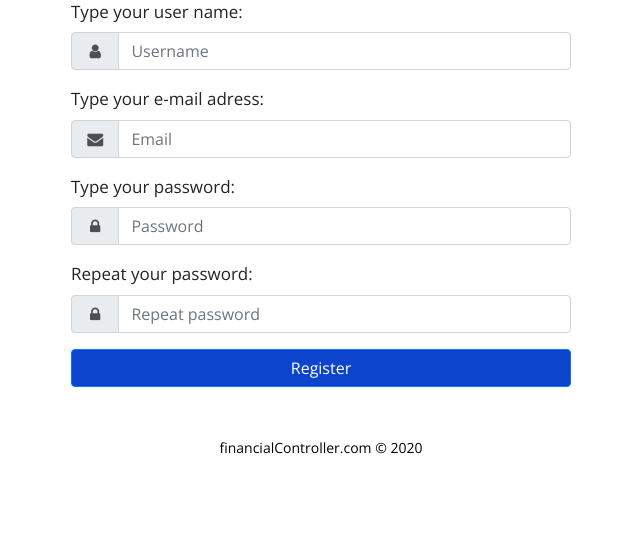
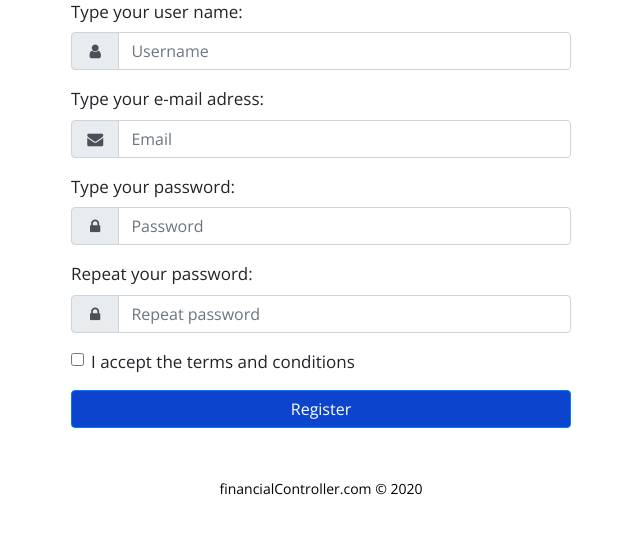
Before and after one commit to NewLukasz/FinancialController, a PHP site: page /register.php in a window 1280 px wide. Shown: the part 201-735 px from the top of the page, without its empty margins (319-959 px from the left). Run offline with PHP 8.4, Linux system fonts and the light colour scheme.

Commit message:
Checkbox for accept terms and conditions

```diff
--- a/register.php
+++ b/register.php
@@ -105,7 +105,12 @@
 					}
 				?>
 			  </div>
-
+			  <div class="form-check">
+			  <label>
+				<input type="checkbox" class="form-check-input">
+				I accept the terms and conditions
+				</label>
+			  </div>
 			  <button type="submit" class="btn btn-primary btn-block mt-2">Register</button>
 			</form>
 		</main>
```
